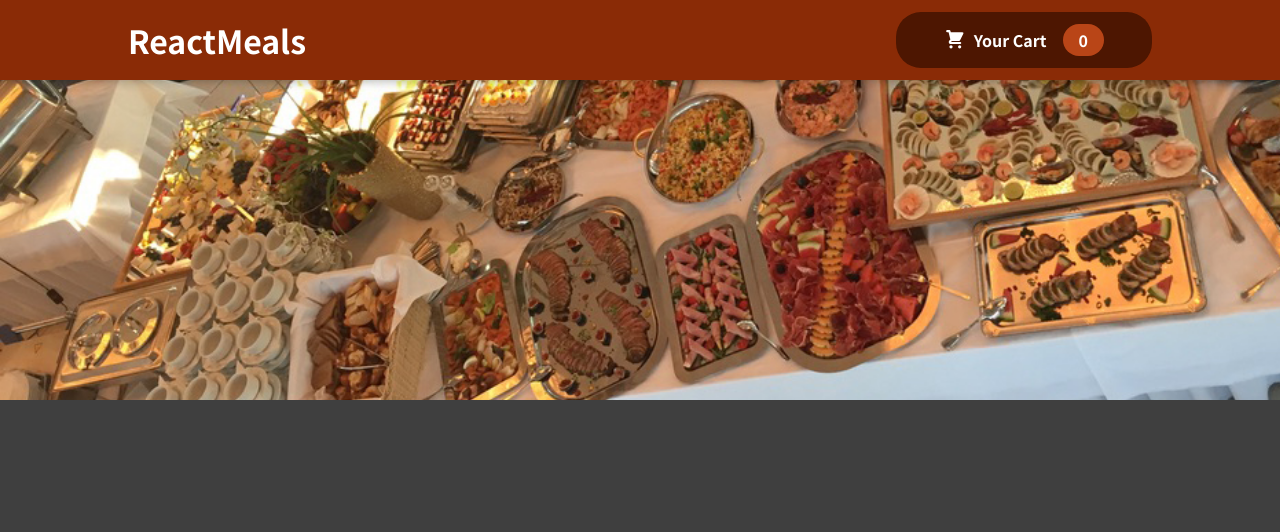
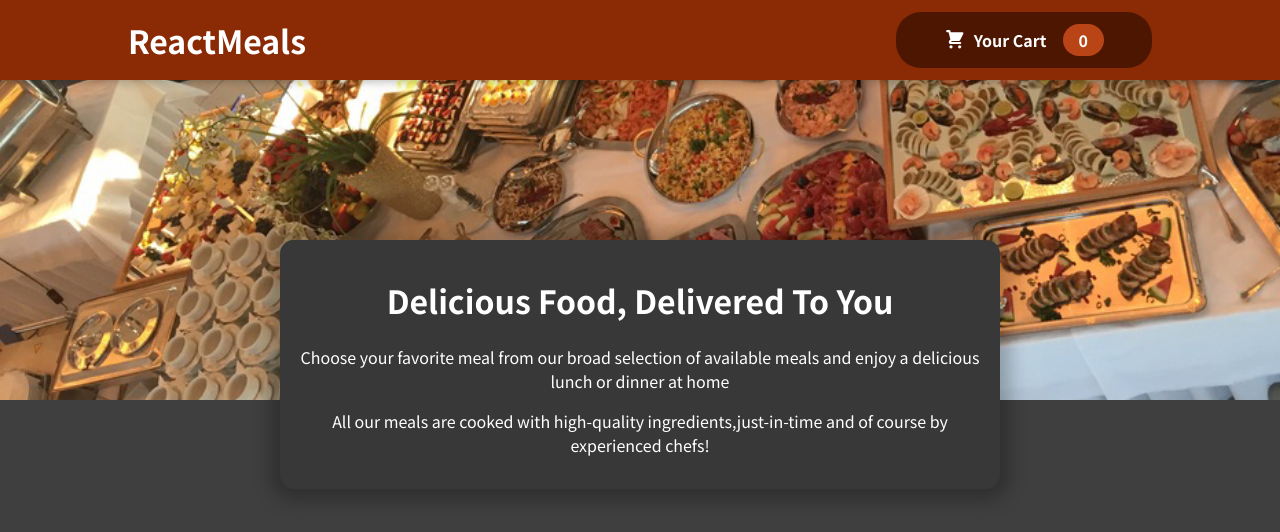
Before and after one commit to Raniyaaaa/Restaurant-app, a React (Create React App) app: page / in a window 1280 px wide. Shown: the top 532 px of the page. Built offline with nearby package versions, Linux system fonts and the light colour scheme.

Commit message:
A restaurant summary added

```diff
--- a/src/App.js
+++ b/src/App.js
@@ -1,10 +1,12 @@
 import React from "react";
 import Header from "./components/Layout/Header";
+import MealsSummary from "./components/Meals/MealsSummary";
 
 function App() {
   return (
     <React.Fragment>
       <Header/>
+      <MealsSummary/>
     </React.Fragment>
   );
 }
--- /dev/null
+++ b/src/components/Meals/MealsSummary.js
@@ -0,0 +1,11 @@
+import React from "react";
+import classes from "./MealsSummary.module.css"
+const MealsSummary=()=>{
+    return <div className={classes.summary}>
+        <h1>Delicious Food, Delivered To You</h1>
+        <p>Choose your favorite meal from our broad selection of available meals and enjoy a delicious lunch or dinner at home</p>
+        <p>All our meals are cooked with high-quality ingredients,just-in-time and of course by experienced chefs!</p>
+    </div>
+}
+
+export default MealsSummary;
--- /dev/null
+++ b/src/components/Meals/MealsSummary.module.css
@@ -0,0 +1,18 @@
+.summary {
+    text-align: center;
+    max-width: 45rem;
+    width: 90%;
+    margin: auto;
+    margin-top: -10rem;
+    position: relative;
+    background-color: #383838;
+    color: white;
+    border-radius: 14px;
+    padding: 1rem;
+    box-shadow: 0 1px 18px 10px rgba(0, 0, 0, 0.25);
+  }
+
+  .summary h2 {
+    font-size: 2rem;
+    margin-top: 0;
+  }
```
